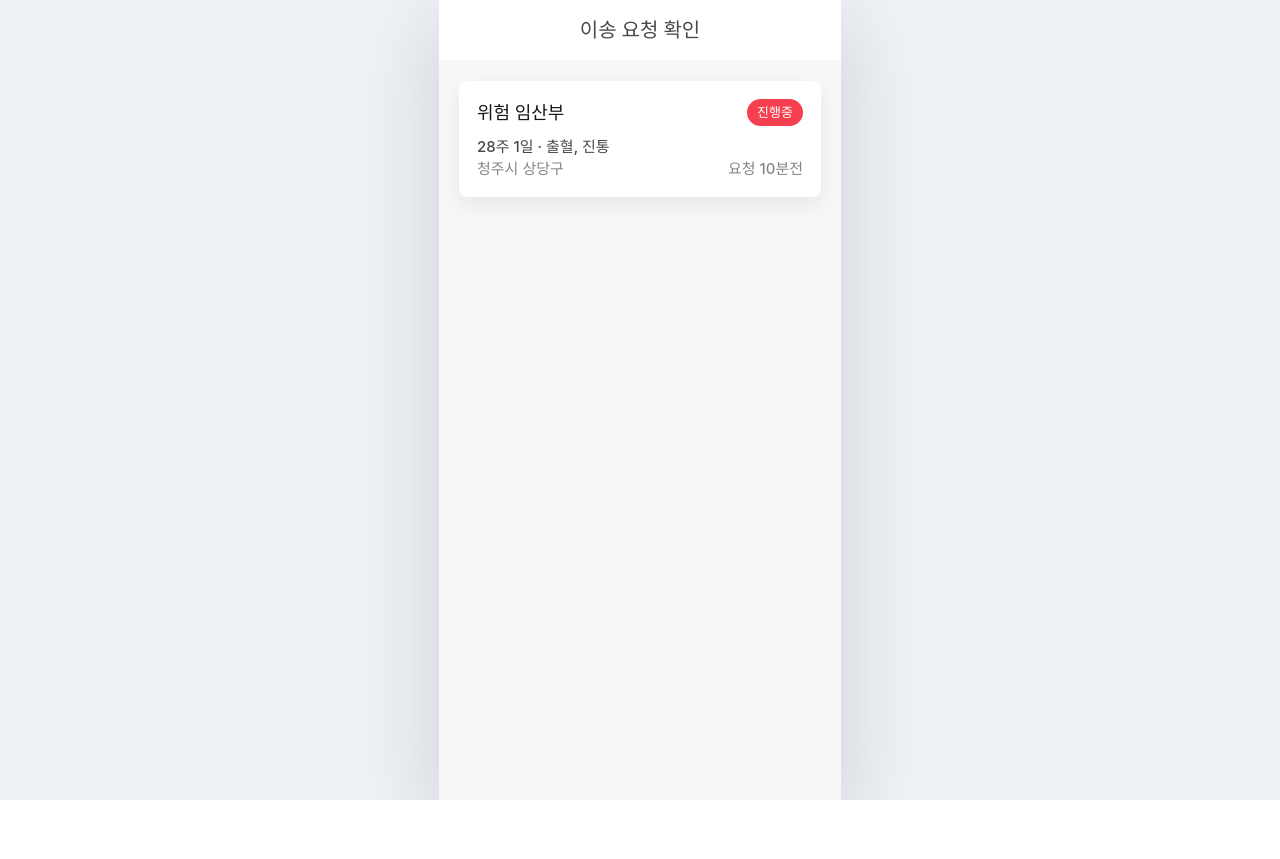
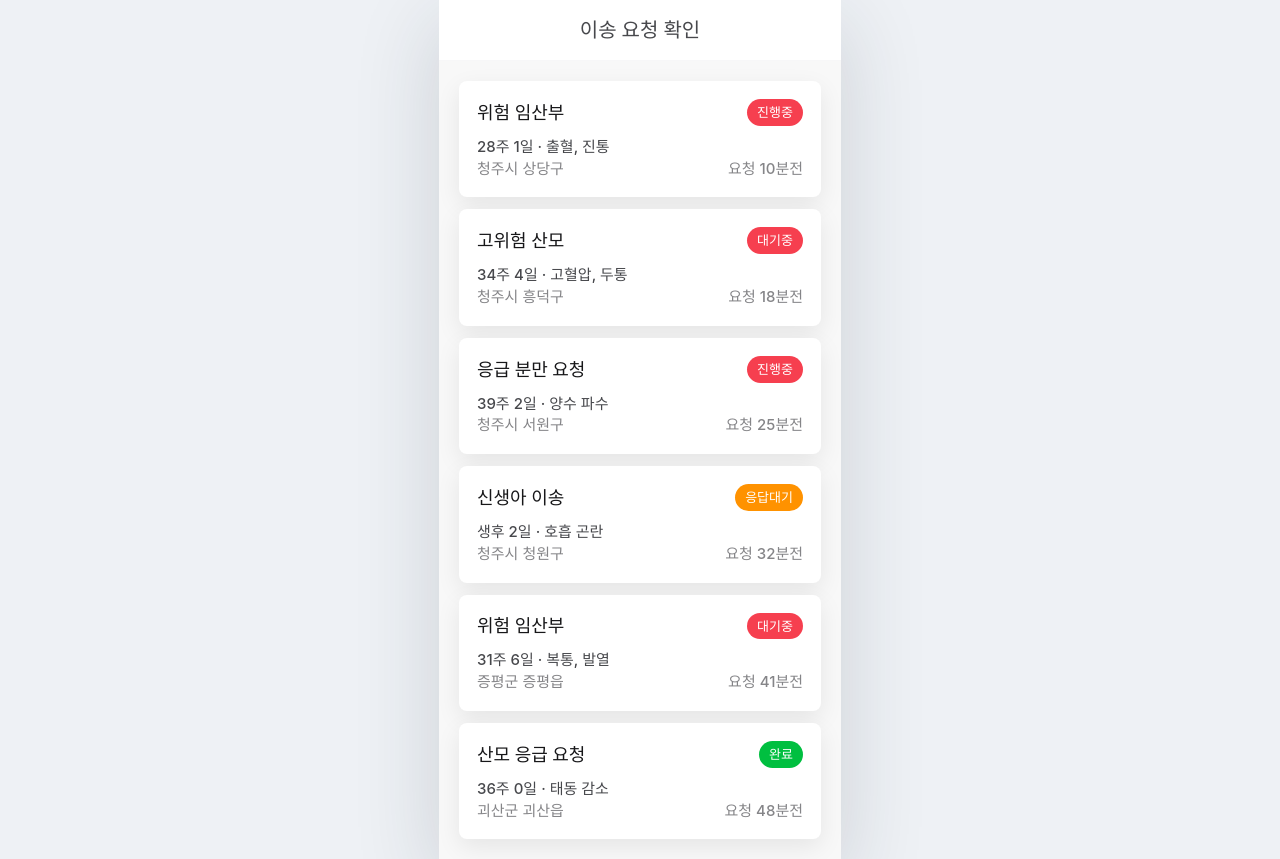
Before and after one commit to ieum-ict/ieum_web, a React (Vite) app: page /pull-request in a window 1280 px wide. Before the commit the page ends 800 px from the top, so only its background shows below. Built offline with nearby package versions, Linux system fonts and the light colour scheme.

Commit message:
feat: 컴포넌트 분리

```diff
--- /dev/null
+++ b/src/pages/pull-request/ui/PullReqCard.tsx
@@ -0,0 +1,107 @@
+import { lightTheme } from '@ict/design-tokens'
+
+export type PullReqCardProps = {
+  title: string
+  status: '진행중' | '대기중' | '응답대기' | '완료'
+  description: string
+  location: string
+  requestedAgo: string
+}
+
+const statusColors: Record<PullReqCardProps['status'], string> = {
+  진행중: lightTheme.primary.normal,
+  대기중: lightTheme.primary.normal,
+  응답대기: lightTheme.status.cautionary,
+  완료: lightTheme.status.positive,
+}
+
+export const PullReqCard = ({ title, status, description, location, requestedAgo }: PullReqCardProps) => {
+  return (
+    <article
+      style={{
+        padding: '18px',
+        borderRadius: '8px',
+        background: 'var(--background-elevated)',
+        boxShadow: '0 8px 24px rgb(0 0 0 / 8%)',
+      }}
+    >
+      <div
+        style={{
+          display: 'flex',
+          alignItems: 'center',
+          justifyContent: 'space-between',
+          gap: '12px',
+          marginBottom: '10px',
+        }}
+      >
+        <strong
+          style={{
+            color: 'var(--label-normal)',
+            fontSize: '18px',
+            fontWeight: 600,
+            lineHeight: 1.3,
+          }}
+        >
+          {title}
+        </strong>
+        <span
+          style={{
+            flex: '0 0 auto',
+            padding: '5px 10px',
+            borderRadius: '999px',
+            color: lightTheme.background.normal.normal,
+            fontSize: '13px',
+            fontWeight: 600,
+            lineHeight: 1.3,
+            background: statusColors[status],
+          }}
+        >
+          {status}
+        </span>
+      </div>
+
+      <p
+        style={{
+          margin: 0,
+          color: lightTheme.label.neutral,
+          fontSize: '15px',
+          fontWeight: 500,
+          lineHeight: 1.45,
+        }}
+      >
+        {description}
+      </p>
+      <div
+        style={{
+          display: 'flex',
+          alignItems: 'center',
+          justifyContent: 'space-between',
+          gap: '12px',
+        }}
+      >
+        <p
+          style={{
+            margin: 0,
+            color: lightTheme.label.alternative,
+            fontSize: '15px',
+            fontWeight: 500,
+            lineHeight: 1.45,
+          }}
+        >
+          {location}
+        </p>
+        <p
+          style={{
+            margin: 0,
+            color: lightTheme.label.alternative,
+            fontSize: '15px',
+            fontWeight: 500,
+            lineHeight: 1.45,
+          }}
+        >
+          {requestedAgo}
+        </p>
+      </div>
+    </article>
+  )
+}
--- a/src/pages/pull-request/ui/PullReqPage.tsx
+++ b/src/pages/pull-request/ui/PullReqPage.tsx
@@ -1,6 +1,62 @@
 import { createThemeVars } from '../../../shared/lib/theme'
 import '../../../App.css'
-import {lightTheme} from "@ict/design-tokens";
+import { PullReqCard } from './PullReqCard'
+import type { PullReqCardProps } from './PullReqCard'
+
+type PullReqItem = PullReqCardProps & {
+  id: number
+}
+
+const pullReqItems: PullReqItem[] = [
+  {
+    id: 1,
+    title: '위험 임산부',
+    status: '진행중',
+    description: '28주 1일 · 출혈, 진통',
+    location: '청주시 상당구',
+    requestedAgo: '요청 10분전',
+  },
+  {
+    id: 2,
+    title: '고위험 산모',
+    status: '대기중',
+    description: '34주 4일 · 고혈압, 두통',
+    location: '청주시 흥덕구',
+    requestedAgo: '요청 18분전',
+  },
+  {
+    id: 3,
+    title: '응급 분만 요청',
+    status: '진행중',
+    description: '39주 2일 · 양수 파수',
+    location: '청주시 서원구',
+    requestedAgo: '요청 25분전',
+  },
+  {
+    id: 4,
+    title: '신생아 이송',
+    status: '응답대기',
+    description: '생후 2일 · 호흡 곤란',
+    location: '청주시 청원구',
+    requestedAgo: '요청 32분전',
+  },
+  {
+    id: 5,
+    title: '위험 임산부',
+    status: '대기중',
+    description: '31주 6일 · 복통, 발열',
+    location: '증평군 증평읍',
+    requestedAgo: '요청 41분전',
+  },
+  {
+    id: 6,
+    title: '산모 응급 요청',
+    status: '완료',
+    description: '36주 0일 · 태동 감소',
+    location: '괴산군 괴산읍',
+    requestedAgo: '요청 48분전',
+  },
+]
 
 export const PullReqPage = () => {
   return (
@@ -15,6 +71,7 @@ export const PullReqPage = () => {
           style={{
             minHeight: 0,
             flex: '1 1 auto',
+            overflowY: 'auto',
             padding: '20px',
             background: 'var(--fill-alternative)',
           }}
@@ -25,93 +82,16 @@ export const PullReqPage = () => {
               gap: '12px',
             }}
           >
-            <article
-              style={{
-                padding: '18px',
-                borderRadius: '8px',
-                background: 'var(--background-elevated)',
-                boxShadow: '0 8px 24px rgb(0 0 0 / 8%)',
-              }}
-            >
-              <div
-                style={{
-                  display: 'flex',
-                  alignItems: 'center',
-                  justifyContent: 'space-between',
-                  gap: '12px',
-                  marginBottom: '10px',
-                }}
-              >
-                <strong
-                  style={{
-                    color: 'var(--label-normal)',
-                    fontSize: '18px',
-                    fontWeight: 600,
-                    lineHeight: 1.3,
-                  }}
-                >
-                  위험 임산부
-                </strong>
-                <span
-                  style={{
-                    flex: '0 0 auto',
-                    padding: '5px 10px',
-                    borderRadius: '999px',
-                    color: lightTheme.background.normal.normal,
-                    fontSize: '13px',
-                    fontWeight: 600,
-                    lineHeight: 1.3,
-                    background: lightTheme.primary.normal,
-                  }}
-                >
-                  진행중
-                </span>
-              </div>
-
-              <p
-                style={{
-                  margin: 0,
-                  color: lightTheme.label.neutral,
-                  fontSize: '15px',
-                  fontWeight: 500,
-                  lineHeight: 1.45,
-                }}
-              >
-                28주 1일 · 출혈, 진통
-              </p>
-                <div style={{
-                    display: 'flex',
-                    alignItems: 'center',
-                    justifyContent: 'space-between',
-                    gap: '12px',
-                }}>
-                    <p
-                    style={{
-                        margin: 0,
-                        color: lightTheme.label.alternative,
-                        fontSize: '15px',
-                        fontWeight: 500,
-                        lineHeight: 1.45,
-                    }}
-                >
-                    청주시 상당구
-                </p>
-                    <p
-                        style={{
-                            margin: 0,
-                            color: lightTheme.label.alternative,
-                            fontSize: '15px',
-                            fontWeight: 500,
-                            lineHeight: 1.45,
-                        }}
-                    >
-                        요청 10분전
-                    </p>
-                </div>
-
-            </article>
-
-
+            {pullReqItems.map((item) => (
+              <PullReqCard
+                key={item.id}
+                title={item.title}
+                status={item.status}
+                description={item.description}
+                location={item.location}
+                requestedAgo={item.requestedAgo}
+              />
+            ))}
           </div>
         </section>
       </main>
```
